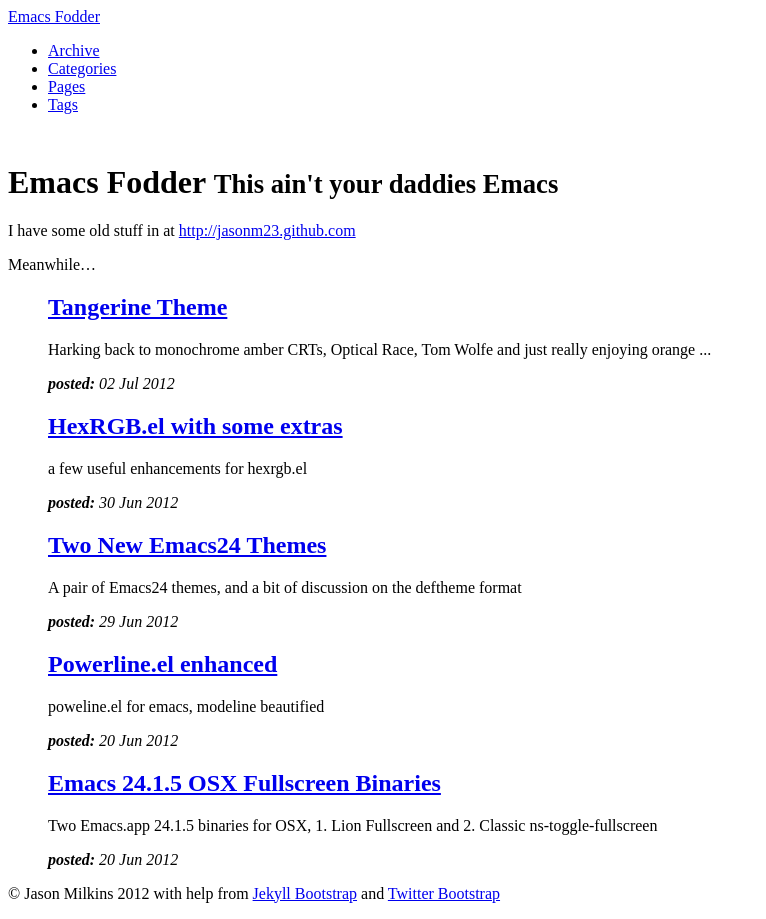
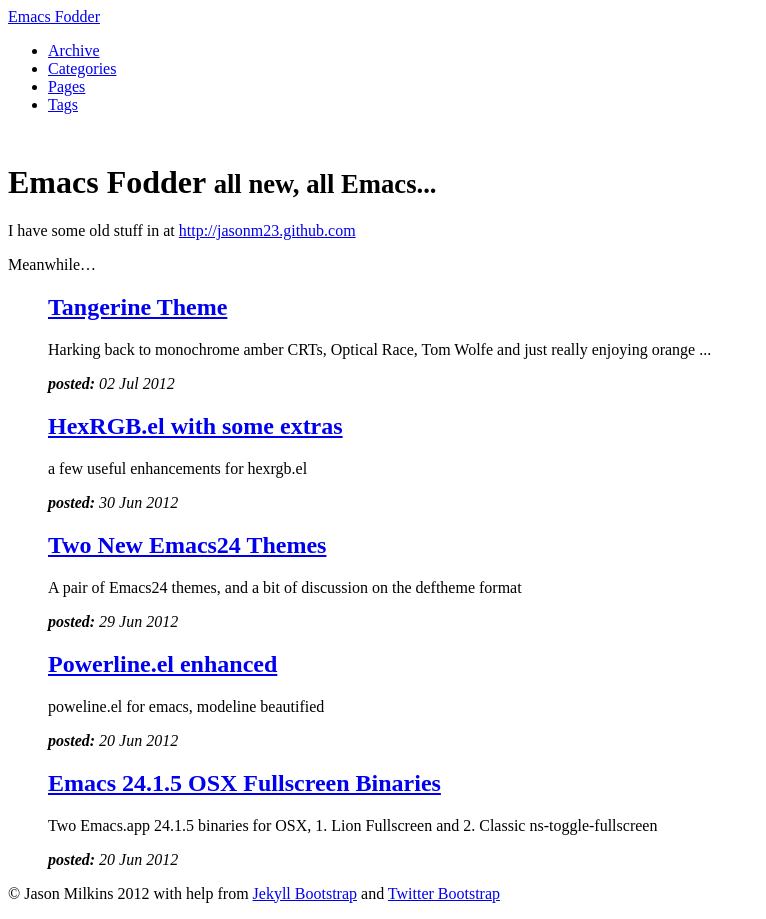
Before and after one commit to jasonm23/OldEmacsFodder, a Jekyll site: the page built from index.md, in a window 1280 px wide. Shown: the whole page, without its empty margins (0-766 px from the left). Built offline with Jekyll 4.4.1, drawn with Linux system fonts in a browser that asks for light colours.

Commit message:
inde - taglinex

```diff
--- a/index.md
+++ b/index.md
@@ -1,7 +1,7 @@
 ---
 layout: page
 title: Emacs Fodder
-tagline: This ain't your daddies Emacs
+tagline: all new, all Emacs...
 ---
 {% include JB/setup %}
 
```
